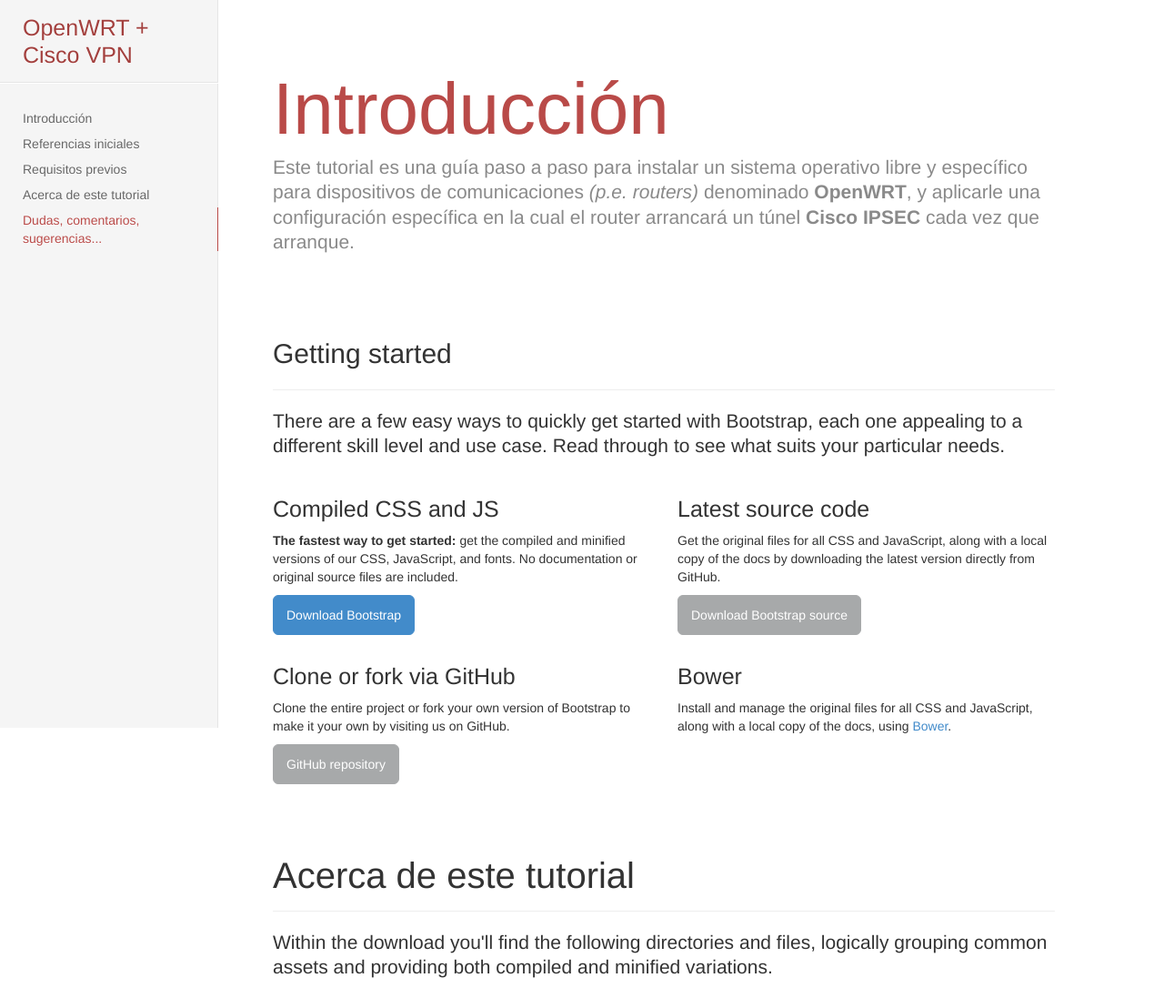
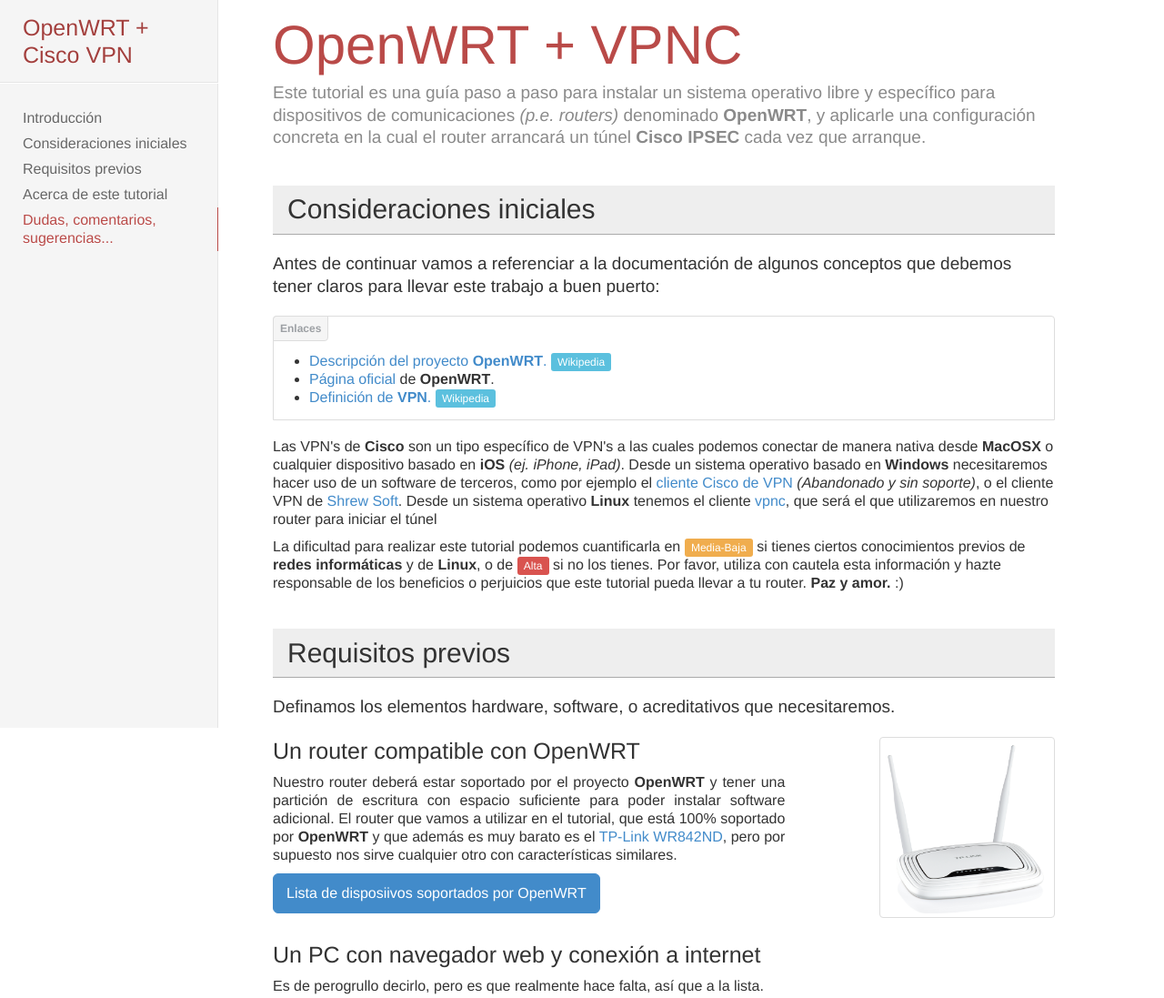
Before and after one commit to tombatossals/openwrt-vpnc, a plain HTML site: page index.html in a window 1280 px wide. Shown: the top 1097 px of the page at 91% size. Drawn offline with Linux system fonts and the light colour scheme; a script that the page names is missing.

Commit message:
Primeras secciones terminadas

```diff
--- a/assets/css/docs.css
+++ b/assets/css/docs.css
@@ -5,12 +5,29 @@
 
 
 
+div.page-header {
+    padding-top: 5em;
+    background: #EEE;
+    padding: .4em 1em;
+    border-bottom: 1px solid #AAA;
+    font-weight: bold;
+}
+
+div.page-header > h2{
+    margin: 0;
+}
+
 /* Key scaffolding
 -------------------------------------------------- */
 
 body {
+  font-size: 1.6em;
   position: relative; /* For scrollyspy */
   /* We add the padding to the body for >768px only */
+}
+
+.justify {
+  text-align: justify;
 }
 
 .bs-docs-container,
@@ -28,6 +45,9 @@ body {
   padding-right: 15px;
 }
 
+.lead {
+  font-size: 1.9rem;
+}
 
 
 /* Sections
@@ -36,7 +56,7 @@ body {
 /* Padding for in-page bookmarks */
 section,
 .bs-docs-section {
-  padding-top: 30px;
+  padding-top: 0px;
 }
 
 /* Few stylistic typography tweaks */
@@ -54,12 +74,11 @@ section > ul li {
 -------------------------------------------------- */
 
 .bs-docs-section-header {
-  padding-top: 60px;
   color: #8a8a8a;
 }
 .bs-docs-section-header h1 {
   font-size: 80px;
-  font-size: 8rem;
+  font-size: 6rem;
   line-height: 1;
   color: #b94a48;
 }
@@ -274,7 +293,7 @@ section > ul li {
 }
 /* Echo out a label for the example */
 .bs-docs-example:after {
-  content: "Example";
+  content: "Enlaces";
   position: absolute;
   top: -1px;
   left: -1px;
--- a/index.html
+++ b/index.html
@@ -45,7 +45,7 @@
     <h3 class="bs-docs-sidenav-heading"><a href="/">OpenWRT + Cisco VPN</a></h3>
 
     <li><a href="#intro">Introducción</a></li>
-    <li><a href="#referencias-iniciales">Referencias iniciales</a></li>
+    <li><a href="#consideraciones-iniciales">Consideraciones iniciales</a></li>
     <li><a href="#requisitos-previos">Requisitos previos</a></li>
     <li><a href="#acerca-de">Acerca de este tutorial</a></li>
     <li><a href="#comentarios">Dudas, comentarios, sugerencias...</a></li>
@@ -60,45 +60,99 @@
   <!-- Welcome
   ================================================== -->
   <div id="intro" class="bs-docs-section-header">
-    <h1>Introducción</h1>
-    <p class="lead">Este tutorial es una guía paso a paso para instalar un sistema operativo libre y específico para dispositivos de comunicaciones <i>(p.e. routers)</i> denominado <strong>OpenWRT</strong>, y aplicarle una configuración específica en la cual el router arrancará un túnel <b>Cisco IPSEC</b> cada vez que arranque.</p>
+    <h1>OpenWRT + VPNC</h1>
+    <p class="lead">Este tutorial es una guía paso a paso para instalar un sistema operativo libre y específico para dispositivos de comunicaciones <i>(p.e. routers)</i> denominado <strong>OpenWRT</strong>, y aplicarle una configuración concreta en la cual el router arrancará un túnel <b>Cisco IPSEC</b> cada vez que arranque.</p>
   </div>
 
-  <!-- Getting started
+  <!-- Consideraciones iniciales
   ================================================== -->
-  <div class="bs-docs-section" id="getting-started">
+  <div id="consideraciones-iniciales" class="bs-docs-section">
     <div class="page-header">
-      <h2>Getting started</h2>
+      <h2>Consideraciones iniciales</h2>
     </div>
-    <p class="lead">There are a few easy ways to quickly get started with Bootstrap, each one appealing to a different skill level and use case. Read through to see what suits your particular needs.</p>
+    <p class="lead">Antes de continuar vamos a referenciar a la documentación de algunos conceptos que debemos tener claros para llevar este trabajo a buen puerto:</p>
+    <div class="bs-docs-example bs-docs-example-type">
+      <ul>
+          <li><a href="http://es.wikipedia.org/wiki/OpenWrt">Descripción del proyecto <strong>OpenWRT</strong>.</a> <span class="label label-info">Wikipedia</span></li>
+          <li><a href="https://openwrt.org/">Página oficial</a> de <strong>OpenWRT</strong>.</li>
+          <li><a href="http://es.wikipedia.org/wiki/Vpn">Definición de <strong>VPN</strong>.</a> <span class="label label-info">Wikipedia</span></li>
+      </ul>
+    </div>
+    <br />
+    <p>Las VPN's de <b>Cisco</b> son un tipo específico de VPN's a las cuales podemos conectar de manera nativa desde <b>MacOSX</b> o cualquier dispositivo basado en <b>iOS</b> <i>(ej. iPhone, iPad)</i>. Desde un sistema operativo basado en <b>Windows</b> necesitaremos hacer uso de un software de terceros, como por ejemplo el <a href="http://en.wikipedia.org/wiki/Cisco_Systems_VPN_Client">cliente Cisco de VPN</a> <i>(Abandonado y sin soporte)</i>, o el cliente VPN de <a href="https://www.shrew.net/download">Shrew Soft</a>. Desde un sistema operativo <b>Linux</b> tenemos el cliente <a href="http://www.unix-ag.uni-kl.de/~massar/vpnc/">vpnc</a>, que será el que utilizaremos en nuestro router para iniciar el túnel</p>
+    <p>La dificultad para realizar este tutorial podemos cuantificarla en <span class="label label-warning">Media-Baja</span> si tienes ciertos conocimientos previos de <b>redes informáticas</b> y de <b>Linux</b>, o de <span class="label label-danger">Alta</span> si no los tienes. Por favor, utiliza con cautela esta información y hazte responsable de los beneficios o perjuicios que este tutorial pueda llevar a tu router. <b>Paz y amor.</b> :)</p>
+  </div>
+
+  <!-- Requisitos previos
+  ================================================== -->
+  <div class="bs-docs-section" id="requisitos-previos">
+    <div class="page-header">
+      <h2>Requisitos previos</h2>
+    </div>
+    <p class="lead">Definamos los elementos hardware, software, o acreditativos que necesitaremos.</p>
     <div class="row">
-      <div class="col-span-6">
-        <h3>Compiled CSS and JS</h3>
-        <p><strong>The fastest way to get started:</strong> get the compiled and minified versions of our CSS, JavaScript, and fonts. No documentation or original source files are included.</p>
-        <p><a class="btn btn-large btn-primary" href="assets/bootstrap.zip" onclick="_gaq.push(['_trackEvent', 'Getting started', 'Download', 'Download compiled']);">Download Bootstrap</a></p>
+      <div class="col-span-8">
+        <h3 style="margin-top: 0;">Un router compatible con OpenWRT</h3>
+        <p class="justify">Nuestro router deberá estar soportado por el proyecto <b>OpenWRT</b> y tener una partición de escritura con espacio suficiente para poder instalar software adicional. El router que vamos a utilizar en el tutorial, que está 100% soportado por <b>OpenWRT</b> y que además es muy barato es el <a href="http://www.tp-link.es/products/details/?model=TL-WR842ND">TP-Link WR842ND</a>, pero por supuesto nos sirve cualquier otro con características similares.</p>
+        <p><a class="btn btn-large btn-primary" href="http://wiki.openwrt.org/toh/start">Lista de disposiivos soportados por OpenWRT</a></p>
       </div>
-      <div class="col-span-6">
-        <h3>Latest source code</h3>
-        <p>Get the original files for all CSS and JavaScript, along with a local copy of the docs by downloading the latest version directly from GitHub.</p>
-        <p><a class="btn btn-large" href="https://github.com/twitter/bootstrap/zipball/master" onclick="_gaq.push(['_trackEvent', 'Getting started', 'Download', 'Download source']);">Download Bootstrap source</a></p>
+      <div class="col-offset-1 col-span-3">
+        <a class="thumbnail" href="images/TL-WR842ND-02.jpg"><img src="images/TL-WR842ND-02.jpg" alt="TL-WR842ND"/></a>
       </div>
-      <div class="col-span-6">
-        <h3>Clone or fork via GitHub</h3>
-        <p>Clone the entire project or fork your own version of Bootstrap to make it your own by visiting us on GitHub.</p>
-        <p><a class="btn btn-large" href="https://github.com/twitter/bootstrap/" onclick="_gaq.push(['_trackEvent', 'Getting started', 'Download', 'GitHub project']);">GitHub repository</a></p>
+      <div class="col-span-9">
+        <h3>Un PC con navegador web y conexión a internet</h3>
+        <p class="justify">Es de perogrullo decirlo, pero es que realmente hace falta, así que a la lista.</p>
       </div>
-      <div class="col-span-6">
-        <h3>Bower</h3>
-        <p>Install and manage the original files for all CSS and JavaScript, along with a local copy of the docs, using <a href="http://twitter.github.com/bower">Bower</a>.</p>
+      <div class="col-span-9">
+        <h3>Datos de conexión y credenciales a una VPN Cisco</h3>
+        <p>El proveedor de servicios tiene que haberos facilitado los datos de conexión con el <b>nombre de máquina o IP</b> del terminador de túneles, el <b>nombre de usuario</b> y la <b>contraseña</b>.</p>
       </div>
     </div>
+    <p>Veamos una galería de imágenes con los componentes que he utilizado yo para llevar a cabo la misión:</p>
+    <div id="carousel01"class="carousel slide">
+      <ol class="carousel-indicators">
+        <li data-target="#carousel01" data-slide-to="0" class="active"></li>
+        <li data-target="#carousel01" data-slide-to="1"></li>
+        <li data-target="#carousel01" data-slide-to="2"></li>
+      </ol>
+      <div class="carousel-inner">
+        <div class="item active">
+          <img src="./images/ini01thumb.jpg" alt="">
+          <div class="carousel-caption">
+              <h4>Café y tiempo libre</h4>
+              <p>Elementos fundamentales del proyecto</p>
+          </div>
+        </div>
+        <div class="item">
+          <img src="./images/ini02thumb.jpg" alt="">
+          <div class="carousel-caption">
+              <h4>Un portátil con conexión a internet</h4>
+              <p>Lo utilizaremos para instalar y configurar nuestro router.</p>
+          </div>
+        </div>
+        <div class="item">
+          <img src="./images/ini03thumb.jpg" alt="">
+          <div class="carousel-caption">
+              <h4>El router</h4>
+              <p>¿Ya creíais que me lo dejaba ehhh?
+          </div>
+        </div>
+      </div>
+      <a class="left carousel-control" href="#carousel01" data-slide="prev">
+        <span class="glyphicon glyphicon-chevron-left"></span>
+      </a>
+      <a class="right carousel-control" href="#carousel01" data-slide="next">
+        <span class="glyphicon glyphicon-chevron-right"></span>
+      </a>
+    </div>
+
   </div>
 
   <!-- Acerca de este tutorial
   ================================================== -->
   <div class="bs-docs-section" id="acerca-de">
     <div class="page-header">
-      <h1>Acerca de este tutorial</h1>
+      <h2>Acerca de este tutorial</h2>
     </div>
     <p class="lead">Within the download you'll find the following directories and files, logically grouping common assets and providing both compiled and minified variations.</p>
     <p>Once downloaded, unzip the compressed folder to see the structure of (the compiled) Bootstrap. You'll see something like this:</p>
```
Also changed, not shown: assets/css/bootstrap.css, images/TL-WR842ND-02.jpg (added), images/ini01.jpg (added), images/ini01thumb.jpg (added), images/ini02.jpg (added), images/ini02thumb.jpg (added), images/ini03.jpg (added), images/ini03thumb.jpg (added).
